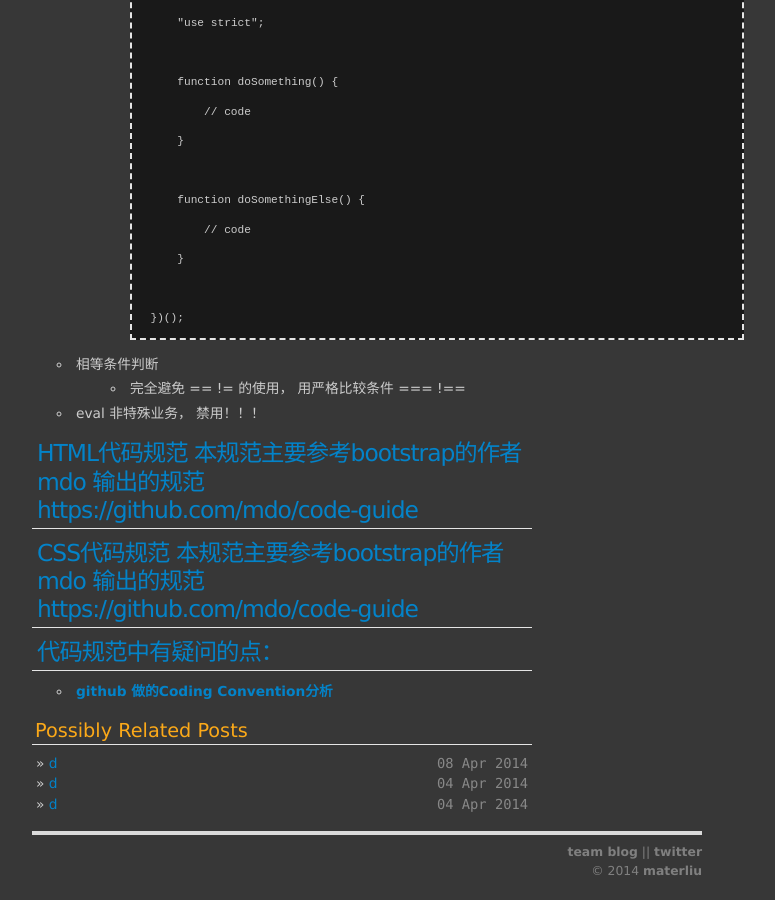
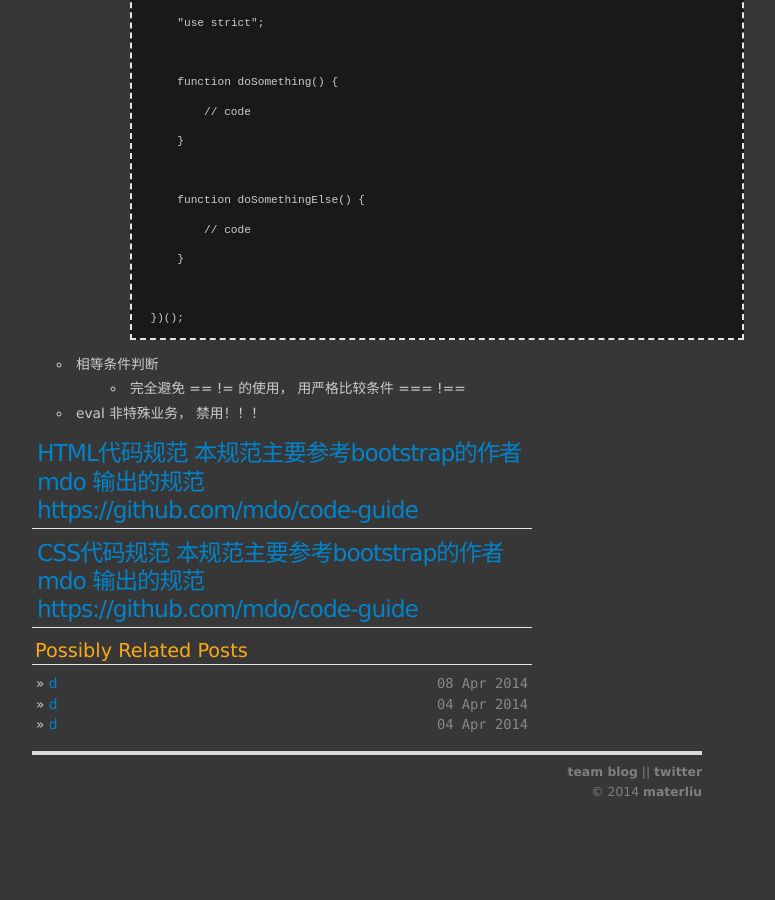
Before and after one commit to materliu/materliu.github.io, a Jekyll site: the page built from all/tencent/_posts/2014-03-26-AlloyTeam代码规范.md, in a window 1280 px wide and 900 px high, scrolled down 8790 px. Shown: the whole window, without its empty margins (273-1048 px from the left). Built offline with Jekyll 4.4.1, drawn with Linux system fonts in a browser that asks for light colours; Markdown is read by kramdown in place of the engine named in the settings; after the commit the page ends 9611 px from its top, so only the background shows below that.

Commit message:
删除代码规范中有疑问的点！

```diff
--- a/all/tencent/_posts/2014-03-26-AlloyTeam代码规范.md
+++ b/all/tencent/_posts/2014-03-26-AlloyTeam代码规范.md
@@ -370,7 +370,3 @@ Golden rule:  Every line of code should appear to be written by a single person,
 ## HTML代码规范 本规范主要参考bootstrap的作者 mdo 输出的规范  https://github.com/mdo/code-guide
 
 ## CSS代码规范 本规范主要参考bootstrap的作者 mdo 输出的规范  https://github.com/mdo/code-guide
-
-
-## 代码规范中有疑问的点：
-+ [github 做的Coding Convention分析](http://sideeffect.kr/popularconvention#javascript)
```
